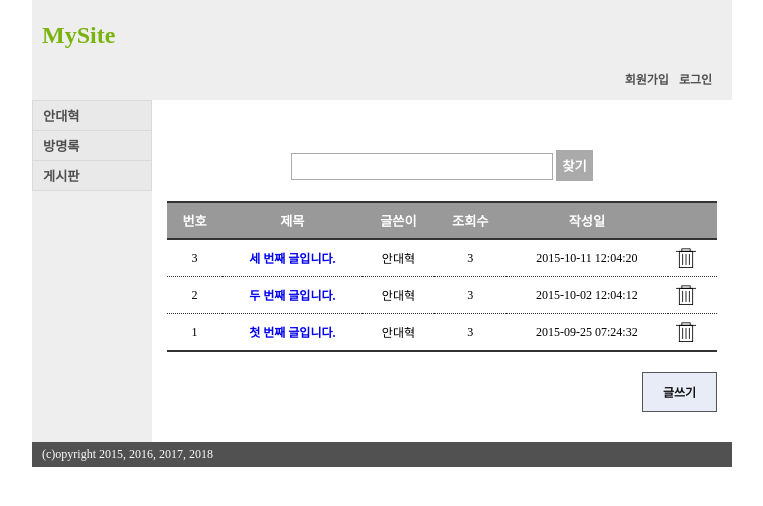
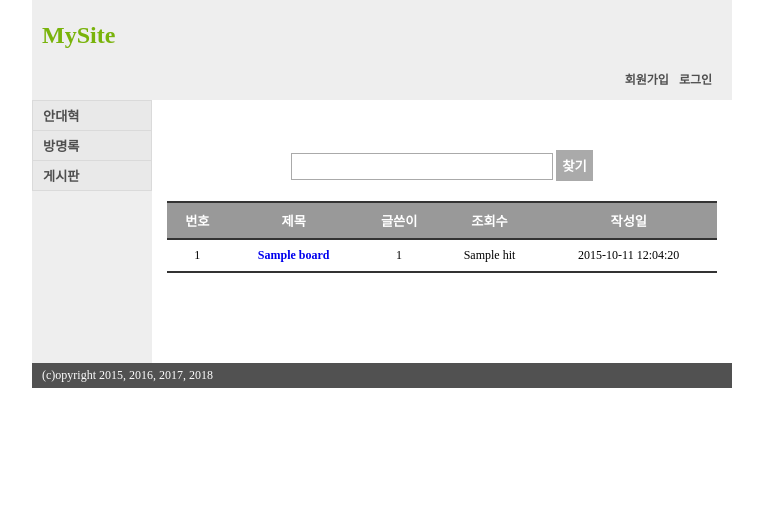
Before and after one commit to overid40/mysite, a Django app: template templates/board/list.html in a window 1280 px wide. Shown: the top 506 px of the page, without its empty margins (258-1021 px from the left). Run offline with Django 3.2, Linux system fonts and the light colour scheme; the template is opened without the code that fills it: most values are stand-ins (such as "Sample title", 1, 10 or a date in 2020); some libraries are stand-ins or nearby versions.

Commit message:
7/3 user, board, guestbook app 기본기능 완성

```diff
--- a/mysite/urls.py
+++ b/mysite/urls.py
@@ -24,9 +24,11 @@ import user.views as user_view
 urlpatterns = [
     path('board/', board_views.index),
     path('board/modifyform', board_views.modifyform),
+    path('board/modify', board_views.modify),
     path('board/viewform', board_views.viewform),
     path('board/writeform', board_views.writeform),
     path('board/write', board_views.write),
+    path('board/delete', board_views.delete),
 
     path('guestbook/', guestbook_views.index),
     path('guestbook/add', guestbook_views.add),
--- a/templates/board/list.html
+++ b/templates/board/list.html
@@ -1,4 +1,5 @@
 {% extends "../base.html" %}
+{% load mathfilters %}
 
 {% block css_link %}
 <link href="/assets/css/board.css" rel="stylesheet" type="text/css">
@@ -17,35 +18,27 @@
 						<th>글쓴이</th>
 						<th>조회수</th>
 						<th>작성일</th>
-						<th>&nbsp;</th>
+						{% if request.session.authuser is not None %}
+						<th>삭제</th>
+						{% endif %}
 					</tr>
+					{% for board in board_list %}
 					<tr>
-						<td>3</td>
-						<td><a href="/board/viewform">세 번째 글입니다.</a></td>
-						<td>안대혁</td>
-						<td>3</td>
+						<td>{{ board_list.count | add:1 | sub:forloop.counter }}</td>
+						<td><a href="/board/viewform?id={{board.id}}">{{ board.title }}</a></td>
+						<td>{{ board.user_id }}</td>
+						<td>{{ board.hit }}</td>
 						<td>2015-10-11 12:04:20</td>
-						<td><a href="" class="del">삭제</a></td>
+						{% if request.session.authuser is not None %}
+						<td><a href="/board/delete?id={{board.id}}" class="del" >삭제</a></td>
+						{% endif %}
 					</tr>
-					<tr>
-						<td>2</td>
-						<td><a href="/board/viewform">두 번째 글입니다.</a></td>
-						<td>안대혁</td>
-						<td>3</td>
-						<td>2015-10-02 12:04:12</td>
-						<td><a href="" class="del">삭제</a></td>
-					</tr>
-					<tr>
-						<td>1</td>
-						<td><a href="/board/viewform">첫 번째 글입니다.</a></td>
-						<td>안대혁</td>
-						<td>3</td>
-						<td>2015-09-25 07:24:32</td>
-						<td><a href="" class="del">삭제</a></td>
-					</tr>
+					{% endfor %}
 				</table>
 				<div class="bottom">
+					{% if request.session.authuser is not None %}
 					<a href="/board/writeform" id="new-book">글쓰기</a>
+					{% endif %}
 				</div>
 			</div>
 {% endblock %}
--- a/templates/board/modify.html
+++ b/templates/board/modify.html
@@ -6,7 +6,8 @@
 
 {% block content %}
 			<div id="board">
-				<form class="board-form" method="post" action="">{% csrf_token %}
+				<form class="board-form" method="post" action="/board/modify">{% csrf_token %}
+					<input type='hidden' name="no" value="{{board_id}}">
 					<table class="tbl-ex">
 						<tr>
 							<th colspan="2">글수정</th>
--- a/templates/guestbook/list.html
+++ b/templates/guestbook/list.html
@@ -18,7 +18,9 @@
 				<td colspan=4><textarea name="content" id="content"></textarea></td>
 			</tr>
 			<tr>
+                {% if request.session.authuser is not None %}
 				<td colspan=4 align=right><input type="submit" VALUE=" 확인 "></td>
+                {% endif %}
 			</tr>
 		</table>
 	</form>
@@ -30,7 +32,9 @@
 					<td>{{ guestbook_list.count | add:1 | sub:forloop.counter }}</td>
 					<td>{{ guestbook.name }}</td>
 					<td>{{ guestbook.regdate | date:'Y-m-d H:i:s' }}</td>
+                    {% if request.session.authuser is not None %}
 					<td><a href="/guestbook/deleteform?id={{guestbook.id}}">삭제</a></td>
+                    {% endif %}
 				</tr>
 				<tr>
 					<td colspan=4>
```
Also changed, not shown: guestbook/views.py (+8 -6 lines), templates/board/view.html (+12 -5 lines).
